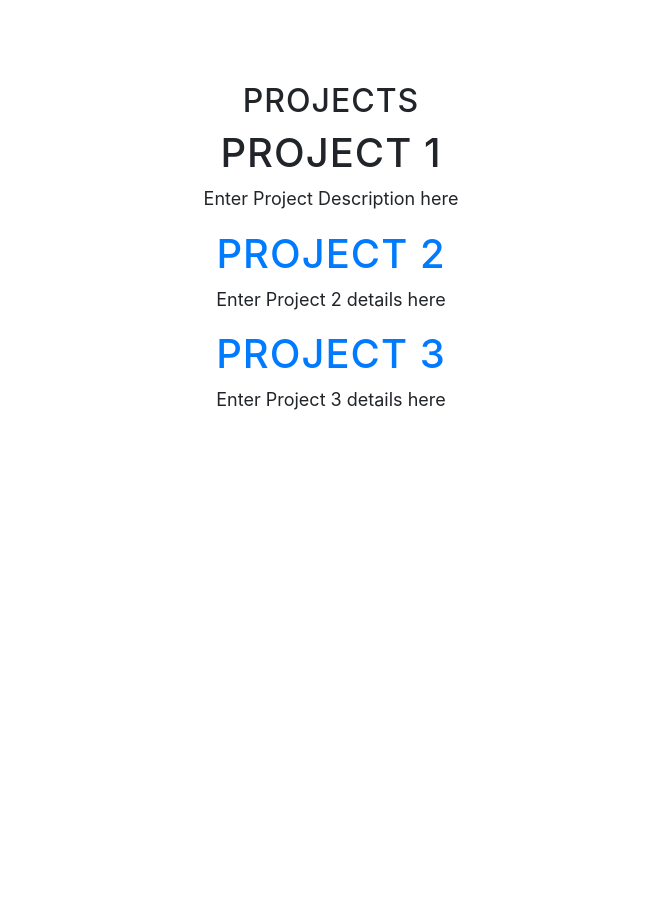
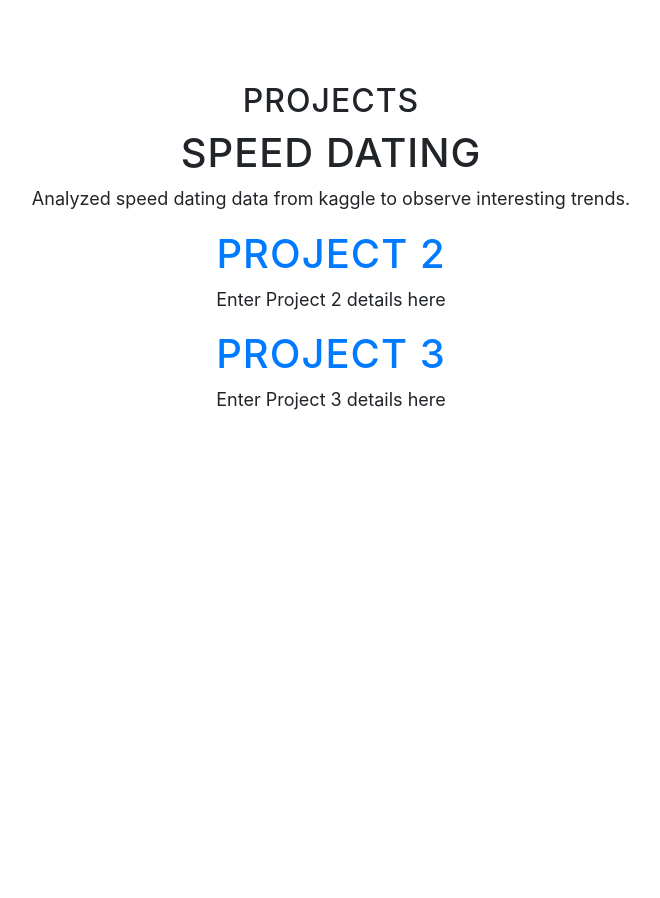
Before and after one commit to mominasadullahkhan/mominasadullahkhan.github.io, a website with bundled scripts: page index.html in a window 1280 px wide. Shown: the part 1540-2438 px from the top of the page, without its empty margins (309-969 px from the left). Built offline with nearby package versions, Linux system fonts and the light colour scheme.

Commit message:
Update index.html

```diff
--- a/index.html
+++ b/index.html
@@ -93,12 +93,12 @@
 
  <header class ="content_header ">
 	 <h1 class ="content__title" itemprop="name headline">
-		 Project 1
+		 Speed Dating
 	 </h1>
  </header>
 
  			<section class="content__section" itemprop="articleBody">
-	 			<p> Enter Project Description here </p>
+	 			<p> Analyzed speed dating data from kaggle to observe interesting trends. </p>
  			</section>
         </article>
       </div>
```
